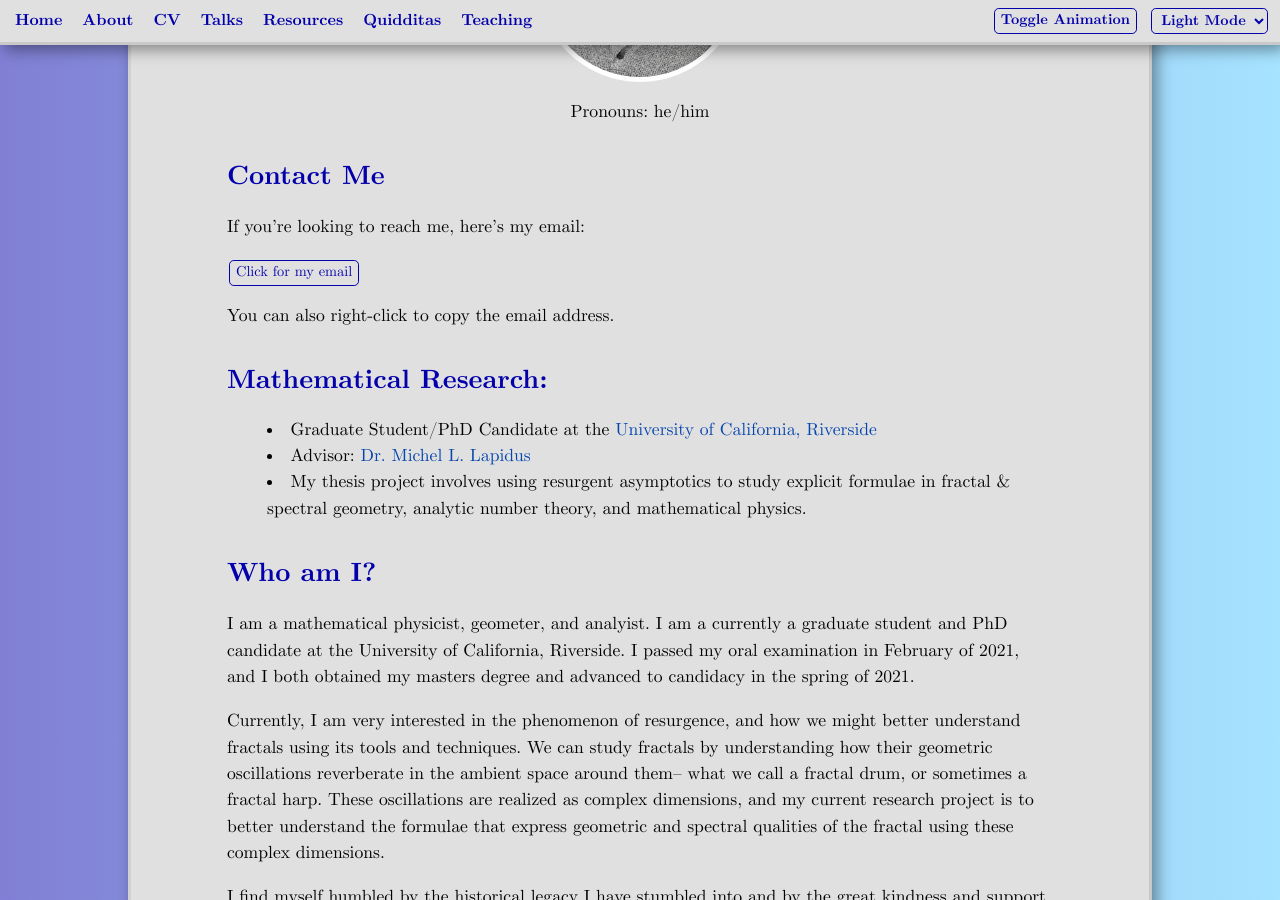
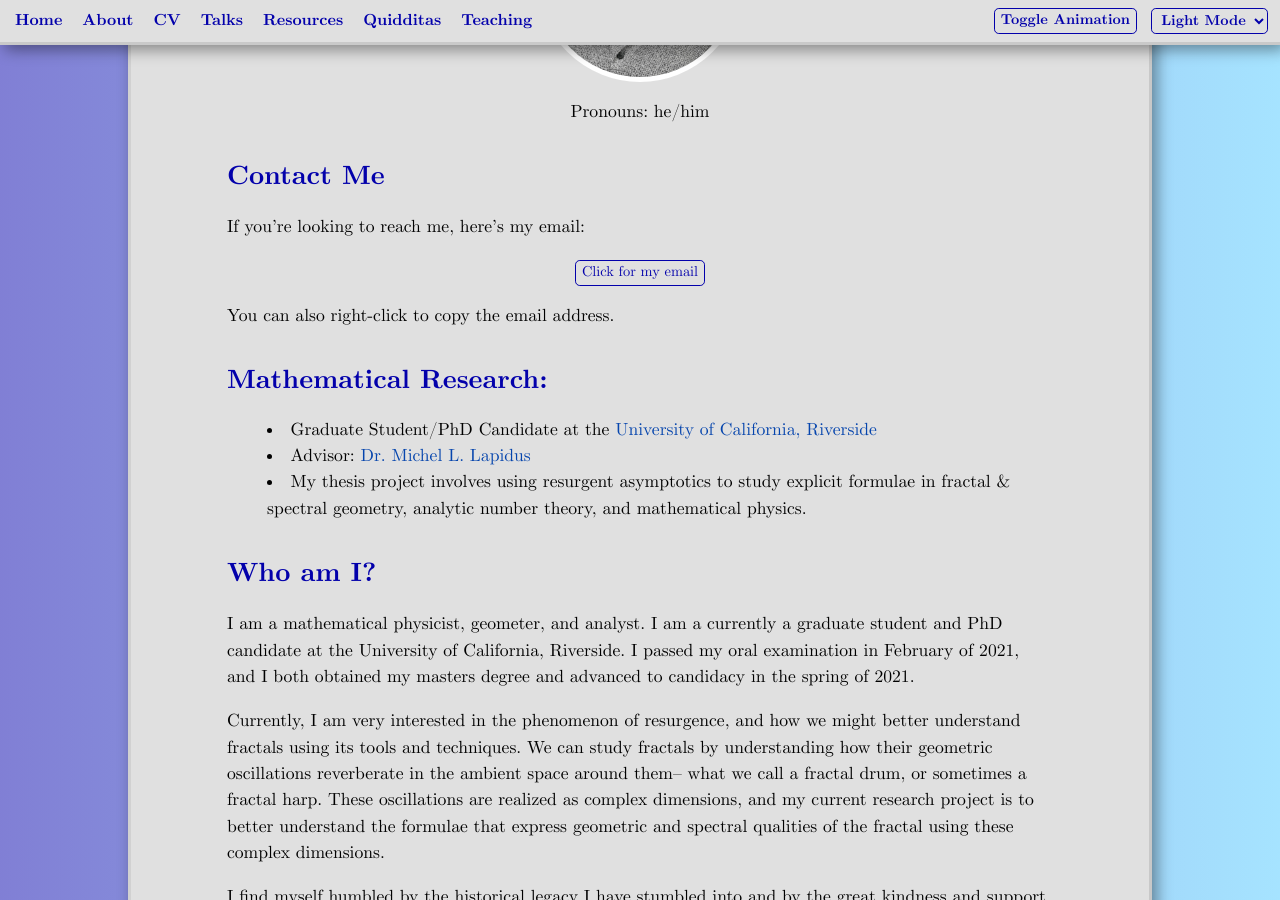
Before and after one commit to WillHoffer/WillHoffer.github.io, a Jekyll site: the page built from content/about/index.md, in a window 1280 px wide and 900 px high, scrolled down 516 px. Built offline with Jekyll 4.4.1, drawn with Linux system fonts in a browser that asks for light colours; some web fonts are replaced; some of the changed text lies outside the part shown.

Commit message:
Fixing links and moving image

```diff
--- a/_includes/navigation.html
+++ b/_includes/navigation.html
@@ -4,12 +4,12 @@
   <div id="pages-list">
     <ul>
       <li><a class="left" href="/">Home</a></li>
-      <li><a class="left" href="/about">About</a></li>
-      <li><a class="left" href="/cv">CV</a></li>
-      <li><a class="left" href="/talks">Talks</a></li>
-      <li><a class="left" href="/resources">Resources</a></li>
-      <li><a class="left" href="/quidditas">Quidditas</a></li>
-      <li><a class="left" href="/teaching">Teaching</a></li>
+      <li><a class="left" href="/content/about">About</a></li>
+      <li><a class="left" href="/content/cv">CV</a></li>
+      <li><a class="left" href="/content/talks">Talks</a></li>
+      <li><a class="left" href="/content/resources">Resources</a></li>
+      <li><a class="left" href="/content/quidditas">Quidditas</a></li>
+      <li><a class="left" href="/content/teaching">Teaching</a></li>
     </ul>
   </div>
   <!-- For small and medium screens -->
--- a/_sass/elements.scss
+++ b/_sass/elements.scss
@@ -14,6 +14,7 @@
 .centered {
     margin-left: auto;
     margin-right: auto;
+    text-align: center;
 }
 
 .left{
--- a/content/about/index.md
+++ b/content/about/index.md
@@ -4,13 +4,15 @@
 description: About the Author
 ---
 
-<img src="https://willhoffer.com/uploads/media/images/Will_Hoffer_AMS_Photo_Jan23_Square.jpg" class="portrait">
-<p style="text-align: center;">Pronouns: he/him</p>
+<img src="https://willhoffer.com/assets/images/Will_Hoffer_AMS_Photo_Jan23_Square.jpg" class="portrait">
+<p class="centered">Pronouns: he/him</p>
 
 ## Contact Me
 If you're looking to reach me, here's my email:
 
-{% include emailObfuscator.html %}
+<div class="centered">
+    {% include emailObfuscator.html %}
+</div>
 
 You can also right-click to copy the email address.
 
@@ -20,7 +22,7 @@
 - My thesis project involves using resurgent asymptotics to study explicit formulae in fractal & spectral geometry, analytic number theory, and mathematical physics.
 
 ## Who am I?
-I am a mathematical physicist, geometer, and analyist. I am a currently a graduate student and PhD candidate at the University of California, Riverside. I passed my oral examination in February of 2021, and I both obtained my masters degree and advanced to candidacy in the spring of 2021.
+I am a mathematical physicist, geometer, and analyst. I am a currently a graduate student and PhD candidate at the University of California, Riverside. I passed my oral examination in February of 2021, and I both obtained my masters degree and advanced to candidacy in the spring of 2021.
 
 Currently, I am very interested in the phenomenon of resurgence, and how we might better understand fractals using its tools and techniques. We can study fractals by understanding how their geometric oscillations reverberate in the ambient space around them-- what we call a fractal drum, or sometimes a fractal harp. These oscillations are realized as complex dimensions, and my current research project is to better understand the formulae that express geometric and spectral qualities of the fractal using these complex dimensions.
 
@@ -32,7 +34,7 @@
 Have a wonderful day! 🏳️‍🌈
 
 ## Other Web Locales
-  - [Arxiv.org Publications](https://arxiv.org/search/math?searchtype=author&query=Hoffer%2C+W)
+  - [arXiv.org Publications](https://arxiv.org/search/math?searchtype=author&query=Hoffer%2C+W)
   - [Google Scholar Profile](https://scholar.google.com/citations?user=kaJEJSoAAAAJ&hl=en&authuser=1)
   - [UC Riverside Profile](https://mathdept.ucr.edu/people/william-hoffer)
   - [Academia.edu](https://ucriverside.academia.edu/WillHoffer)
```
Also changed, not shown: index.md (+7 -5 lines), uploads/media/default/index.md (deleted, +0 -1 lines), assets/images/Will_Hoffer_AMS_Photo_Jan23_Square.jpg (renamed from uploads/media/images/Will_Hoffer_AMS_Photo_Jan23_Square.jpg).
